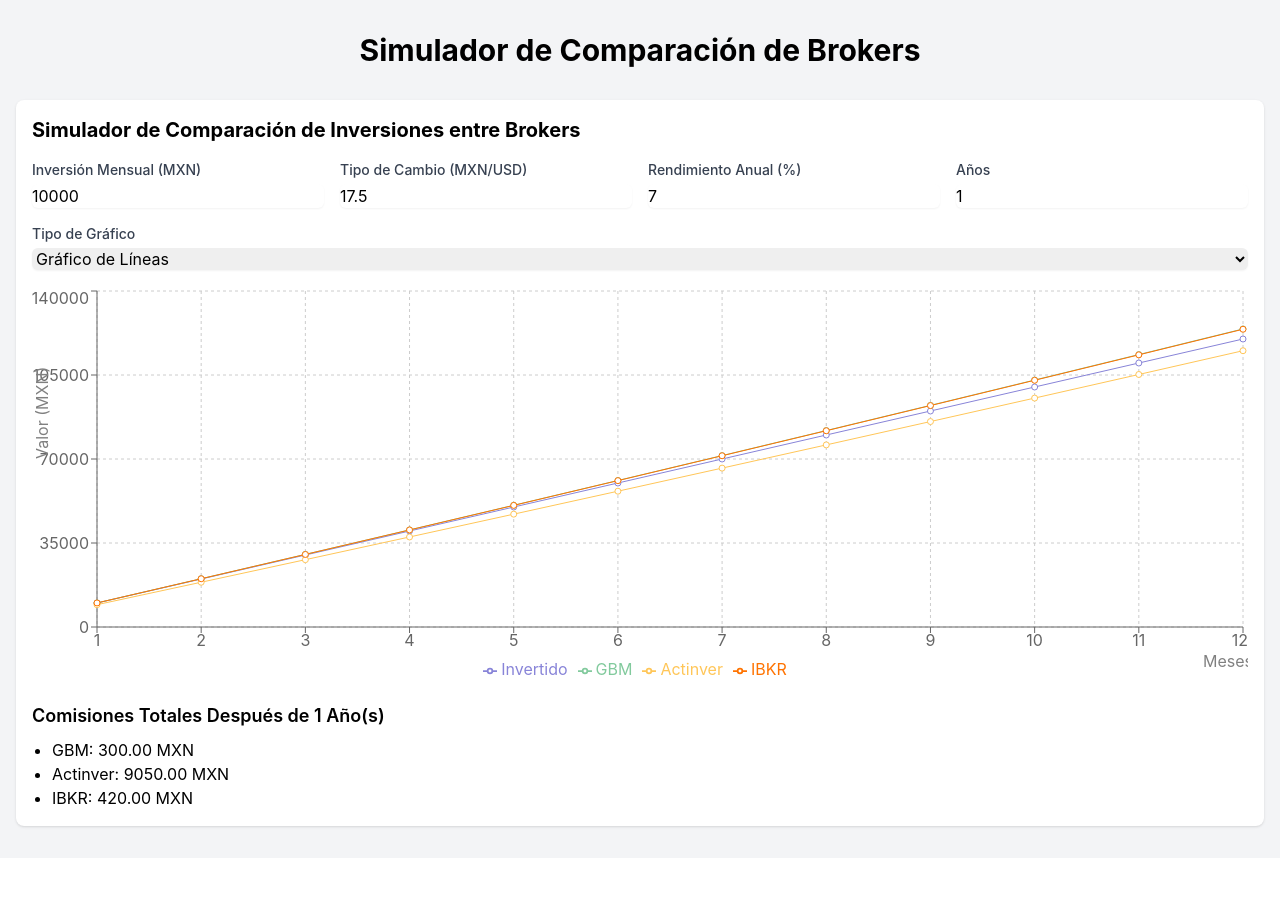
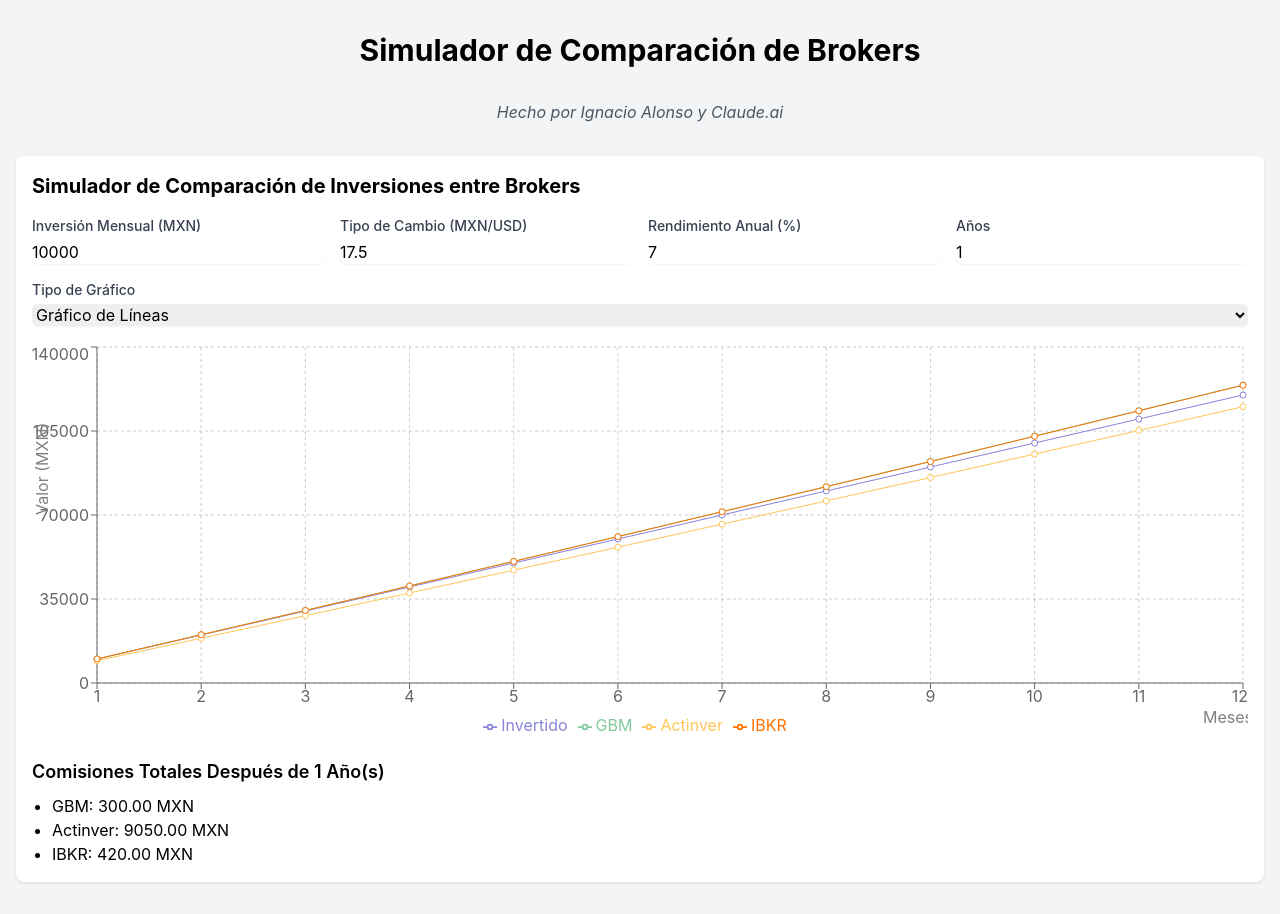
Before and after one commit to nachoal/broker-comparison, a React (Create React App) app: page / in a window 1280 px wide. Before the commit the page ends 858 px from the top, so only its background shows below. Built offline with nearby package versions, Linux system fonts and the light colour scheme.

Commit message:
Add author credits in App.js

```diff
--- a/src/App.js
+++ b/src/App.js
@@ -5,6 +5,9 @@
     <div className="App bg-gray-100 min-h-screen py-8">
       <div className="container mx-auto px-4">
         <h1 className="text-3xl font-bold text-center mb-8">Simulador de Comparación de Brokers</h1>
+        <p className="text-center text-gray-600 mb-8 italic">
+          Hecho por Ignacio Alonso y Claude.ai
+        </p>
         <BrokerSimulator />
       </div>
     </div>
```
